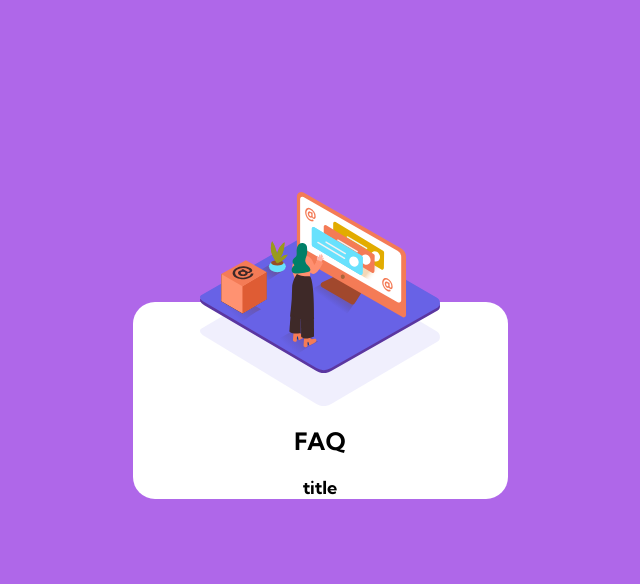
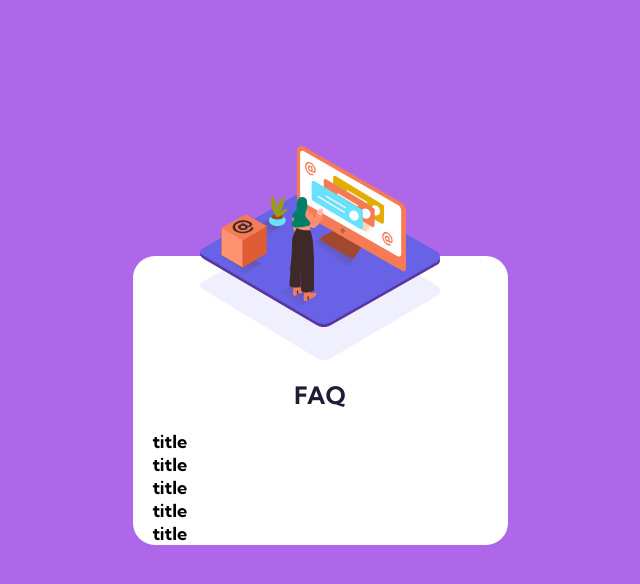
Before and after one commit to smkh20/FrontendMentor-faq-accordion-card-main, a React (Create React App) app: page / in a window 1280 px wide. Shown: the top 584 px of the page, without its empty margins (320-960 px from the left). Built offline with nearby package versions, Linux system fonts and the light colour scheme.

Commit message:
arr.map in Container component add

```diff
--- a/src/Container.js
+++ b/src/Container.js
@@ -1,13 +1,26 @@
-import React from "react";
+import React, { useState } from "react";
 import WomanPic from "./WomanPic";
 import Question from "./Question";
+import arr from "./data.js";
+export const Container = () => {
+  const [showItemIndex, setIndex] = useState(null);
 
-export const Container = () => {
+  const toggleShow = (index) => {
+    if (showItemIndex === index) {
+      setIndex(null);
+    } else {
+      setIndex(index);
+    }
+  };
   return (
     <div className="main">
       <WomanPic />
-      <h1 style={{ padding: "20px" }}>FAQ</h1>
-      <Question />
+      <h1 style={{ padding: "20px", color: "var(--txtDesaturatedBlue)" }}>FAQ</h1>
+      <div className="questioncontainer">
+        {arr.map((faq, index) => (
+          <Question key={index} faq={faq} toggle={() => toggleShow(index)} show={showItemIndex === index} />
+        ))}
+      </div>
     </div>
   );
 };
```
